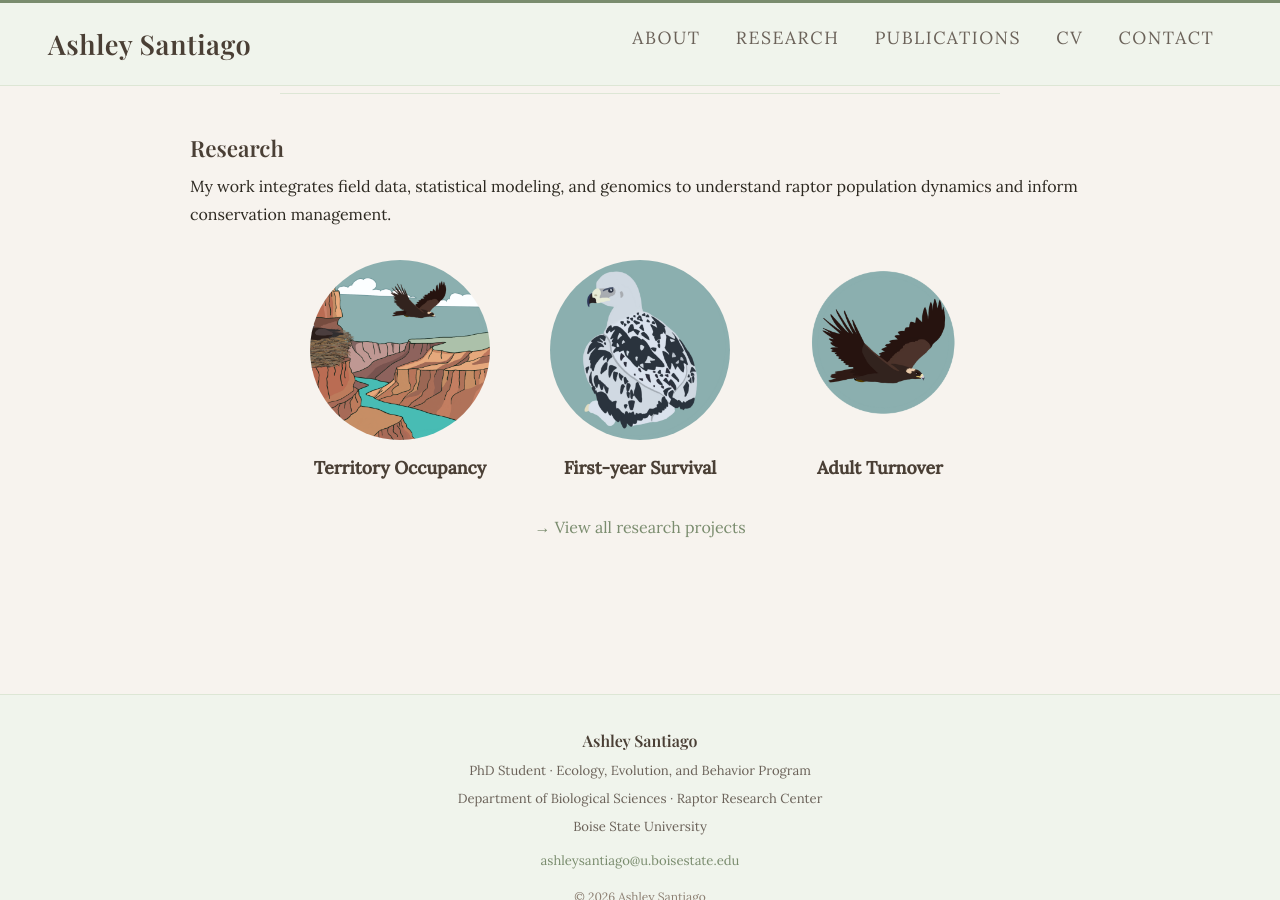
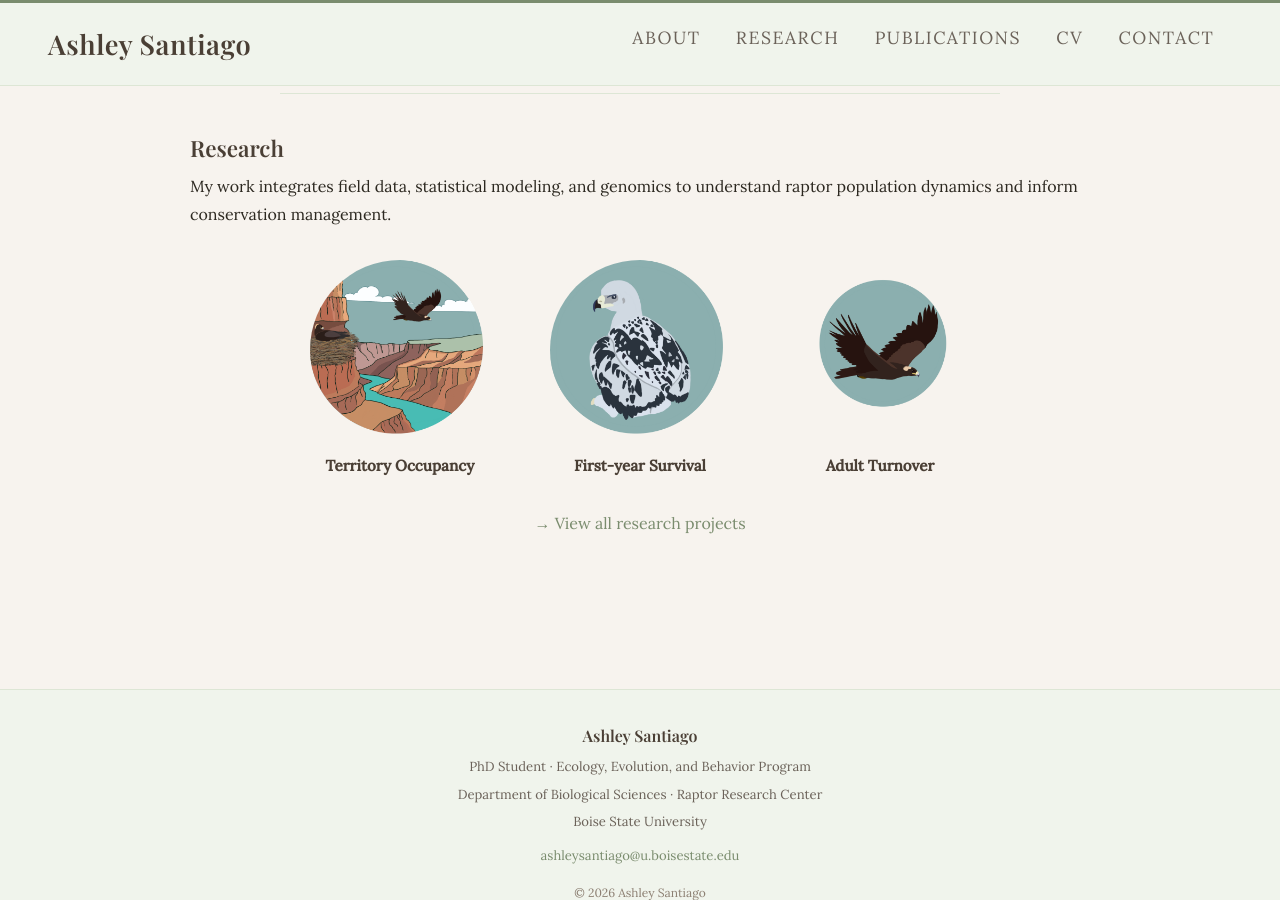
Before and after one commit to AshSantiago/AshSantiago.github.io, a Jekyll site: the page built from index.md, in a window 1280 px wide and 900 px high, scrolled down 830 px. Built offline with Jekyll 4.4.1, drawn with Linux system fonts in a browser that asks for light colours; some web fonts are replaced; grey boxes are pictures that could not be loaded.

Commit message:
Update index.md

```diff
--- a/index.md
+++ b/index.md
@@ -35,36 +35,35 @@ title: Home
 
   <div style="display: flex; justify-content: center; gap: 2.5rem; flex-wrap: wrap; margin-bottom: 1.8rem;">
 
-    <!-- Territory Occupancy -->
+   <!-- Territory Occupancy -->
 <a href="research-occupancy" style="text-decoration: none; display: flex; flex-direction: column; align-items: center; gap: 0.8rem; width: 200px;">
-<div style="width: 180px; height: 180px; border-radius: 50%; overflow: hidden; transition: all 0.2s;"
-     onmouseover="this.style.boxShadow='0 6px 20px rgba(122,140,110,0.45)'; this.style.transform='translateY(-4px)'"
-     onmouseout="this.style.boxShadow='none'; this.style.transform='translateY(0)'">
-  <img src="/assets/occupancy.png" style="width: 100%; height: 100%; object-fit: cover; display: block; transform: scale(1.35); transform-origin: center;">
-</div>
-  <p style="font-size: 1.1rem; color: #4a3f35; font-family: 'Lora', serif; margin: 0; font-weight: 600; text-align: center;">Territory Occupancy</p>
+  <div style="width: 180px; height: 180px; border-radius: 50%; overflow: hidden; transition: all 0.2s;"
+       onmouseover="this.style.boxShadow='0 6px 20px rgba(122,140,110,0.45)'; this.style.transform='translateY(-4px)'"
+       onmouseout="this.style.boxShadow='none'; this.style.transform='translateY(0)'">
+    <img src="/assets/occupancy.png" style="width: 100%; height: 100%; object-fit: cover; display: block; transform: scale(1.2); transform-origin: center;">
+  </div>
+  <p style="font-size: 0.95rem; color: #4a3f35; font-family: 'Lora', serif; margin: 0; font-weight: 600; text-align: center;">Territory Occupancy</p>
 </a>
 
-    <!-- First-year Survival -->
-    <a href="research-survival" style="text-decoration: none; display: flex; flex-direction: column; align-items: center; gap: 0.8rem; width: 200px;">
-<div style="width: 180px; height: 180px; border-radius: 50%; overflow: hidden; transition: all 0.2s;"
-     onmouseover="this.style.boxShadow='0 6px 20px rgba(122,140,110,0.45)'; this.style.transform='translateY(-4px)'"
-     onmouseout="this.style.boxShadow='none'; this.style.transform='translateY(0)'">
-  <img src="/assets/nestling.png" style="width: 100%; height: 100%; object-fit: cover; display: block; transform: scale(1.35); transform-origin: center;">
-</div>
-      <p style="font-size: 1.1rem; color: #4a3f35; font-family: 'Lora', serif; margin: 0; font-weight: 600; text-align: center;">First-year Survival</p>
-    </a>
+<!-- First-year Survival -->
+<a href="research-survival" style="text-decoration: none; display: flex; flex-direction: column; align-items: center; gap: 0.8rem; width: 200px;">
+  <div style="width: 180px; height: 180px; border-radius: 50%; overflow: hidden; transition: all 0.2s;"
+       onmouseover="this.style.boxShadow='0 6px 20px rgba(122,140,110,0.45)'; this.style.transform='translateY(-4px)'"
+       onmouseout="this.style.boxShadow='none'; this.style.transform='translateY(0)'">
+    <img src="/assets/nestling.png" style="width: 100%; height: 100%; object-fit: cover; display: block; transform: scale(1.2); transform-origin: center;">
+  </div>
+  <p style="font-size: 0.95rem; color: #4a3f35; font-family: 'Lora', serif; margin: 0; font-weight: 600; text-align: center;">First-year Survival</p>
+</a>
 
-    <!-- Adult Turnover -->
-    <a href="research-turnover" style="text-decoration: none; display: flex; flex-direction: column; align-items: center; gap: 0.8rem; width: 200px;">
-      <div style="width: 180px; height: 180px; border-radius: 50%; overflow: hidden; transition: all 0.2s;"
-     onmouseover="this.style.boxShadow='0 6px 20px rgba(122,140,110,0.45)'; this.style.transform='translateY(-4px)'"
-     onmouseout="this.style.boxShadow='none'; this.style.transform='translateY(0)'">
-  <img src="/assets/adult.png" style="width: 100%; height: 100%; object-fit: cover; display: block; transform: scale(1.35); transform-origin: center;">
-</div>
-      <p style="font-size: 1.1rem; color: #4a3f35; font-family: 'Lora', serif; margin: 0; font-weight: 600; text-align: center;">Adult Turnover</p>
-    </a>
-
+<!-- Adult Turnover -->
+<a href="research-turnover" style="text-decoration: none; display: flex; flex-direction: column; align-items: center; gap: 0.8rem; width: 200px;">
+  <div style="width: 180px; height: 180px; border-radius: 50%; overflow: hidden; transition: all 0.2s;"
+       onmouseover="this.style.boxShadow='0 6px 20px rgba(122,140,110,0.45)'; this.style.transform='translateY(-4px)'"
+       onmouseout="this.style.boxShadow='none'; this.style.transform='translateY(0)'">
+    <img src="/assets/adult.png" style="width: 100%; height: 100%; object-fit: cover; display: block; transform: scale(1.2); transform-origin: center;">
+  </div>
+  <p style="font-size: 0.95rem; color: #4a3f35; font-family: 'Lora', serif; margin: 0; font-weight: 600; text-align: center;">Adult Turnover</p>
+</a>
   </div>
 
   <p style="font-size: 1rem; margin: 0; text-align: center;">
```
